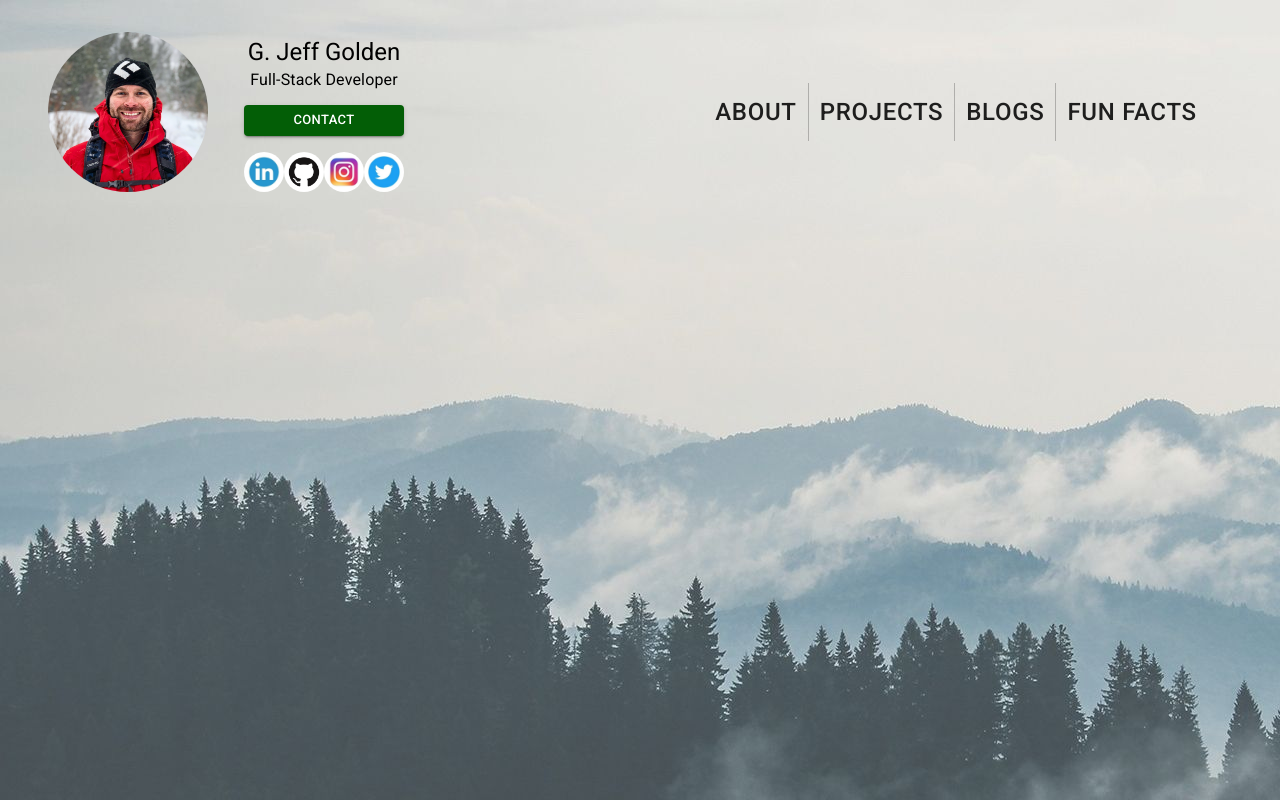
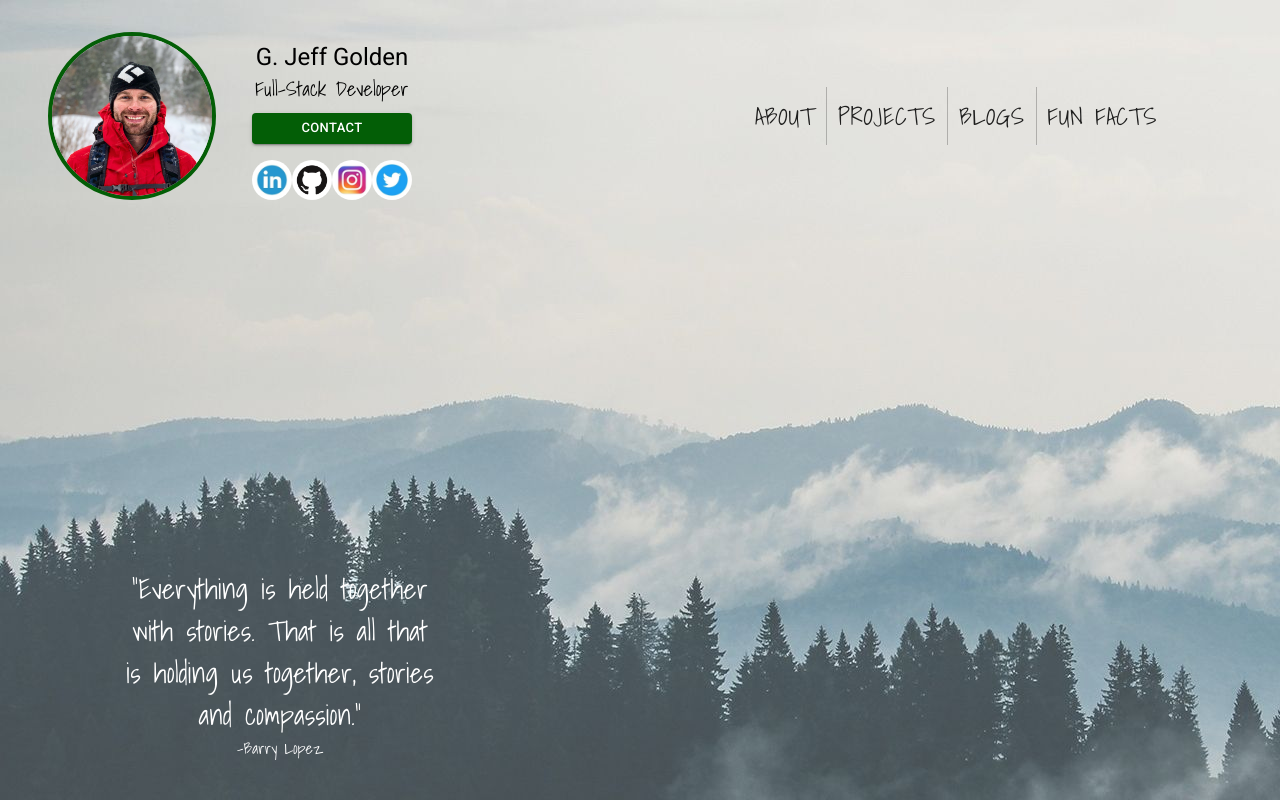
Before and after one commit to gjeffgolden/personal-website, a React (Create React App) app: page / in a window 1280 px wide. Built offline with nearby package versions, Linux system fonts and the light colour scheme.

Commit message:
Landing page finished.

```diff
--- a/src/App.css
+++ b/src/App.css
@@ -1,3 +1,5 @@
+@import url('https://fonts.googleapis.com/css2?family=Shadows+Into+Light&display=swap');
+
 .App {
   text-align: center;
 }
--- a/src/App.js
+++ b/src/App.js
@@ -6,15 +6,19 @@ import About from './pages/About';
 import Blogs from './pages/Blogs';
 import Projects from './pages/Projects';
 import FunFacts from './pages/FunFacts';
+import Home from './pages/Home';
 import Background from './assets/personal-site-hero.jpg';
 
 function App() {
 
   return (
     <Router>
-      <div className="App" style={{height: '100vh', backgroundImage: `url(${Background})`}}>
+      <div className="App" style={{height: '100vh', minHeight: '725px', backgroundImage: `url(${Background})`}}>
         <Header />
         <Switch>
+          <Route exact path="/">
+            <Home />
+          </Route>
           <Route path="/about">
             <About />
           </Route>
--- a/src/components/NavLinks.js
+++ b/src/components/NavLinks.js
@@ -5,10 +5,10 @@ export default function NavLinks() {
     return (
         <Container maxWidth='sm' style={{display: 'flex', alignItems: 'center', justifyContent: 'center', margin: '0'}}>
             <ButtonGroup variant="text" size='large'>
-                <Button href="/about" style={{fontSize: '1.5rem'}}>About</Button>
-                <Button href="/projects" style={{fontSize: '1.5rem'}}>Projects</Button>
-                <Button href="/blogs" style={{fontSize: '1.5rem'}}>Blogs</Button>
-                <Button href="/funfacts" style={{fontSize: '1.5rem'}}>Fun Facts</Button>
+                <Button href="/about" style={{fontFamily: 'Shadows Into Light', fontSize: '1.5rem'}}>About</Button>
+                <Button href="/projects" style={{fontFamily: 'Shadows Into Light', fontSize: '1.5rem'}}>Projects</Button>
+                <Button href="/blogs" style={{fontFamily: 'Shadows Into Light', fontSize: '1.5rem'}}>Blogs</Button>
+                <Button href="/funfacts" style={{fontFamily: 'Shadows Into Light', fontSize: '1.5rem'}}>Fun Facts</Button>
             </ButtonGroup>
         </Container>
     )
--- a/src/pages/Header.js
+++ b/src/pages/Header.js
@@ -1,5 +1,5 @@
 import React from 'react'
-import { Container, Avatar, Button, Typography } from '@material-ui/core'
+import { Container, Avatar, Button, Typography, Link } from '@material-ui/core'
 import Headshot from '../assets/golden-headshot.JPG'
 import SocialMediaIcons from '../components/SocialMediaIcons'
 import NavLinks from '../components/NavLinks'
@@ -8,10 +8,12 @@ export default function Header() {
     return (
             <Container maxWidth='xl' style={{display: 'flex', flexFlow: 'row', justifyContent: 'space-between', alignItems: 'center', paddingTop: '2rem'}}>
                 <Container maxWidth="m" style={{display: 'flex', flexFlow: 'row', alignItems: 'flex-end'}}>
-                    <Avatar alt="Jeff Golden" src={Headshot} style={{height: '10rem', width: '10rem'}} />
+                    <Link href="/">
+                        <Avatar alt="Jeff Golden" src={Headshot} style={{height: '10rem', width: '10rem', border: '4px #035e06 solid'}} />
+                    </Link>
                     <Container maxWidth="xs" style={{display: 'flex', flexFlow: 'column', margin: '0', width: '14.5rem', alignItems: 'center'}}>
                         <Typography variant="h5">G. Jeff Golden</Typography>
-                        <Typography variant="body1" gutterBottom="true">Full-Stack Developer</Typography>
+                        <Typography variant="h6" style={{fontFamily: 'Shadows Into Light'}}>Full-Stack Developer</Typography>
                         <Button href="mailto:codebygolden@gmail.com" size='small' variant='contained' style={{width: '10rem', marginBottom: '1rem', marginTop: '0.5rem', backgroundColor: '#035e06', color: 'white'}}>
                             Contact
                         </Button>
--- /dev/null
+++ b/src/pages/Home.js
@@ -0,0 +1,17 @@
+import React from 'react'
+import { Typography, Container } from '@material-ui/core'
+
+export default function Home() {
+    return (
+        <Container maxWidth="md" style={{height: '70%', display: 'flex', flexFlow: 'column', justifyContent: 'flex-end', marginLeft: '6rem', minHeight: '525px'}}>
+            <Container maxWidth='xs' disableGutters={true} style={{width: '20rem', margin: '0', display: 'flex', flexFlow: 'column'}}>
+                <Typography style={{fontFamily: 'Shadows Into Light', fontSize: '1.75rem', color: 'white'}}>
+                    “Everything is held together with stories. That is all that is holding us together, stories and compassion.”
+                </Typography>
+                <Typography style={{fontFamily: 'Shadows Into Light', color: 'white'}}>
+                    -Barry Lopez
+                </Typography>
+            </Container>
+        </Container>
+    )
+}
```
